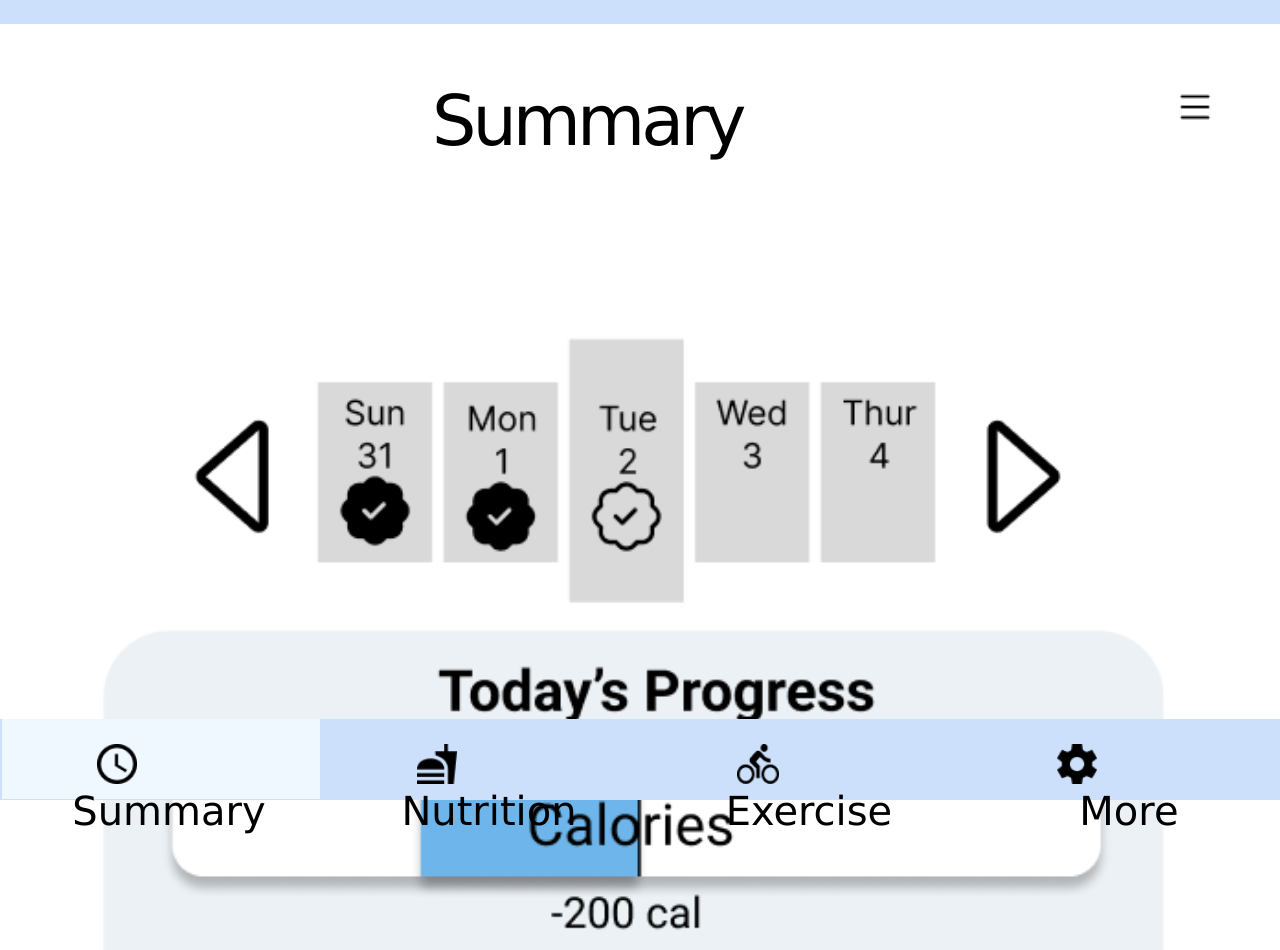
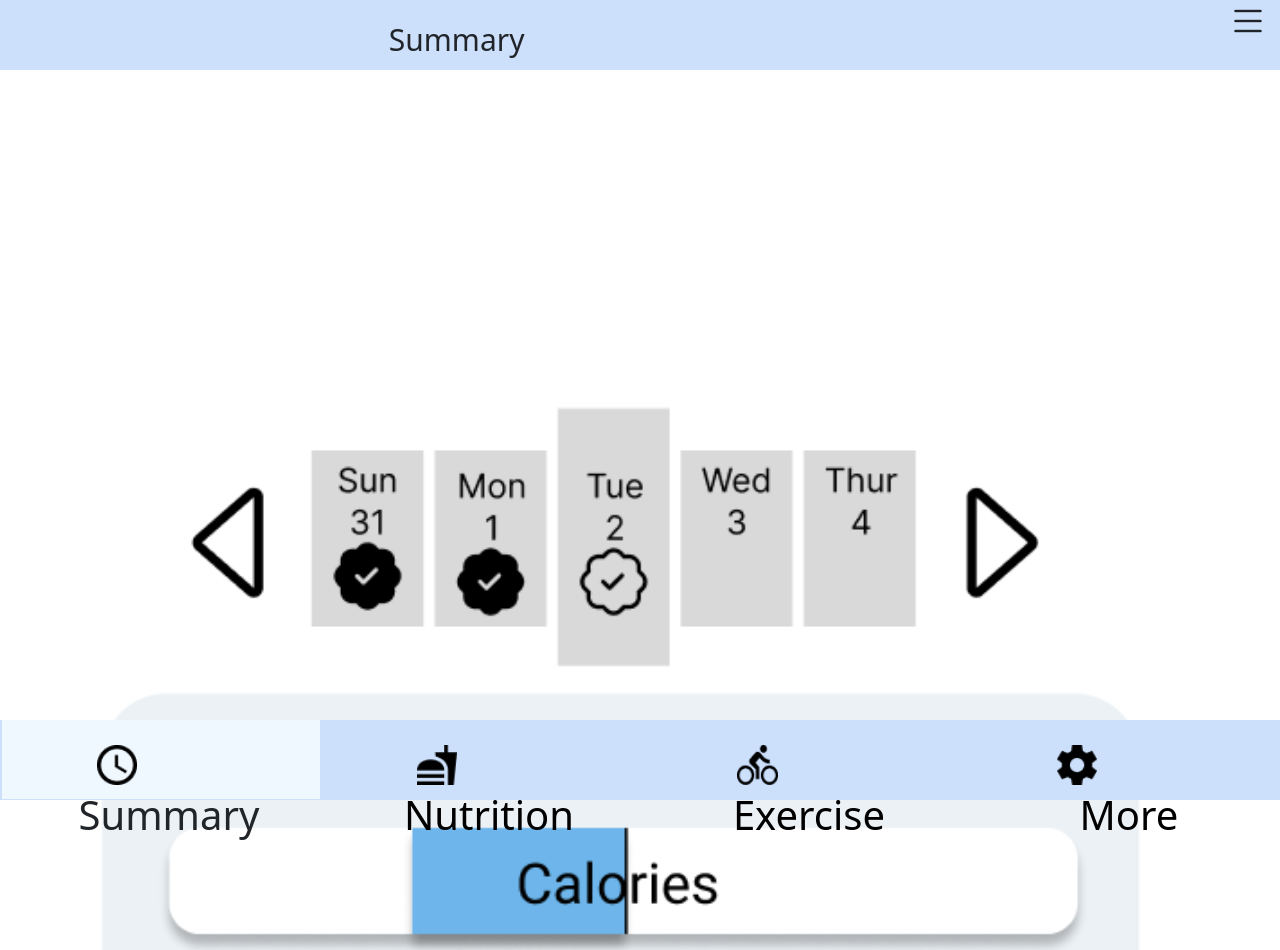
Before and after one commit to tigerisbigcat/CS160_Final_Project, a plain HTML site: page index.html in a window 1280 px wide. Shown: the top 950 px of the page. Drawn offline with nearby package versions, Linux system fonts and the light colour scheme.

Commit message:
update menu bar

```diff
--- a/css/exercise.css
+++ /dev/null
@@ -1,82 +0,0 @@
-body {
-    margin: 0px;
-    font-family: 'Lucida Sans', 'Lucida Sans Regular', 'Lucida Grande', 'Lucida Sans Unicode', Geneva, Verdana, sans-serif;
-    box-sizing: border-box;
-}
-
-footer {
-    width: 100%;
-    height: 10vh;
-    background-color: rgb(204, 224, 252);
-
-    padding-bottom: 1px;
-    position: fixed;
-    bottom: 0;
-    display: flex;
-    flex-flow: row;
-}
-
-.boxfooter {
-    width: 100%;
-    height: 100%;
-    margin-left: 2px;
-}
-
-.boxfooter a {
-    text-decoration: none;
-    color: black;
-}
-
-#exercise {
-    background-color: aliceblue;
-}
-
-.boxfooter:hover {
-    background-color: aliceblue;
-}
-
-.boxfooter img {
-    margin-top: 8%;
-    margin-left: 30%;
-    height: 50%;
-}
-
-.boxfootertext {
-    margin-left: 5%;
-    /* height: 15%; */
-    font-size: 40px;
-    text-align: center;
-
-}
-
-header {
-    width: 100%;
-    height: 13vh;
-    margin-top: -80px;
-    background-color: rgb(204, 224, 252);
-    position: fixed;
-}
-
-header img {
-    padding-top: 13%;
-    padding-right: 5%;
-    height: 40%;
-    float: right;
-}
-
-.head {
-    padding-top: 7%;
-    font-size: 70px;
-    font-weight:400;
-    letter-spacing: -4px;
-    text-align: center;
-}
-
-.index_body {
-    padding-top: 23%;
-}
-
-.index_body img {
-    padding-left: 2%;
-    width: 95%;
-}
--- a/css/index.css
+++ /dev/null
@@ -1,82 +0,0 @@
-body {
-    margin: 0px;
-    font-family: 'Lucida Sans', 'Lucida Sans Regular', 'Lucida Grande', 'Lucida Sans Unicode', Geneva, Verdana, sans-serif;
-    box-sizing: border-box;
-}
-
-footer {
-    width: 100%;
-    height: 10vh;
-    background-color: rgb(204, 224, 252);
-
-    padding-bottom: 1px;
-    position: fixed;
-    bottom: 0;
-    display: flex;
-    flex-flow: row;
-}
-
-.boxfooter {
-    width: 100%;
-    height: 100%;
-    margin-left: 2px;
-}
-
-.boxfooter a {
-    text-decoration: none;
-    color: black;
-}
-
-#summary {
-    background-color: aliceblue;
-}
-
-.boxfooter:hover {
-    background-color: aliceblue;
-}
-
-.boxfooter img {
-    margin-top: 8%;
-    margin-left: 30%;
-    height: 50%;
-}
-
-.boxfootertext {
-    margin-left: 5%;
-    /* height: 15%; */
-    font-size: 40px;
-    text-align: center;
-
-}
-
-header {
-    width: 100%;
-    height: 13vh;
-    margin-top: -80px;
-    background-color: rgb(204, 224, 252);
-    position: fixed;
-}
-
-header img {
-    padding-top: 13%;
-    padding-right: 5%;
-    height: 40%;
-    float: right;
-}
-
-.head {
-    padding-top: 7%;
-    font-size: 70px;
-    font-weight:400;
-    letter-spacing: -4px;
-    text-align: center;
-}
-
-.index_body {
-    padding-top: 23%;
-}
-
-.index_body img {
-    padding-left: 2%;
-    width: 95%;
-}
--- a/css/nutrition.css
+++ /dev/null
@@ -1,82 +0,0 @@
-body {
-    margin: 0px;
-    font-family: 'Lucida Sans', 'Lucida Sans Regular', 'Lucida Grande', 'Lucida Sans Unicode', Geneva, Verdana, sans-serif;
-    box-sizing: border-box;
-}
-
-footer {
-    width: 100%;
-    height: 10vh;
-    background-color: rgb(204, 224, 252);
-
-    padding-bottom: 1px;
-    position: fixed;
-    bottom: 0;
-    display: flex;
-    flex-flow: row;
-}
-
-.boxfooter {
-    width: 100%;
-    height: 100%;
-    margin-left: 2px;
-}
-
-.boxfooter a {
-    text-decoration: none;
-    color: black;
-}
-
-#nutrition {
-    background-color: aliceblue;
-}
-
-.boxfooter:hover {
-    background-color: aliceblue;
-}
-
-.boxfooter img {
-    margin-top: 8%;
-    margin-left: 30%;
-    height: 50%;
-}
-
-.boxfootertext {
-    margin-left: 5%;
-    /* height: 15%; */
-    font-size: 40px;
-    text-align: center;
-
-}
-
-header {
-    width: 100%;
-    height: 13vh;
-    margin-top: -80px;
-    background-color: rgb(204, 224, 252);
-    position: fixed;
-}
-
-header img {
-    padding-top: 13%;
-    padding-right: 5%;
-    height: 40%;
-    float: right;
-}
-
-.head {
-    padding-top: 7%;
-    font-size: 70px;
-    font-weight:400;
-    letter-spacing: -4px;
-    text-align: center;
-}
-
-.index_body {
-    padding-top: 23%;
-}
-
-.index_body img {
-    padding-left: 2%;
-    width: 95%;
-}
--- a/css/more.css
+++ b/index.css
@@ -1,3 +1,43 @@
+@media only screen and (max-width: 620px) {
+    /* For mobile phones: */
+    .menu, .main, .right {
+      width: 100%;
+    }
+  }
+
+  /* main {
+    display: flex;
+    flex-wrap: nowrap;
+    height: 100vh;
+    height: -webkit-fill-available;
+    max-height: 100vh;
+    overflow-x: auto;
+    overflow-y: hidden;
+  } */
+
+.navbar {
+    background-color: rgb(204, 224, 252);
+    height: 70px;
+  }
+
+.navbar p {
+    font-size: 30px;
+    margin-top: 3%;
+    margin-bottom: 1rem;
+    padding-left: 30%;
+}
+
+.container-fluid {
+    padding-right: calc(var(--bs-gutter-x) * 0.5);
+    padding-left: calc(var(--bs-gutter-x) * 5);
+    margin-top: calc(var(--bs-gutter-x) * (-0.5));
+}
+
+.bi-list {
+    font-size: 40px;
+}
+
+
 body {
     margin: 0px;
     font-family: 'Lucida Sans', 'Lucida Sans Regular', 'Lucida Grande', 'Lucida Sans Unicode', Geneva, Verdana, sans-serif;
@@ -27,7 +67,7 @@ footer {
     color: black;
 }
 
-#more {
+#summary, #exercise, #more, #nutrition {
     background-color: aliceblue;
 }
 
@@ -49,13 +89,13 @@ footer {
 
 }
 
-header {
-    width: 100%;
-    height: 13vh;
+/* header {
+    width: 100vw;
+    height: 200px;
     margin-top: -80px;
     background-color: rgb(204, 224, 252);
     position: fixed;
-}
+} */
 
 header img {
     padding-top: 13%;
--- a/index.html
+++ b/index.html
@@ -1,21 +1,50 @@
 <!DOCTYPE html>
 <html lang="en">
   <head>
-    <meta charset="UTF-8" />
-    <title>CaloriesCalculator</title>
-    <link rel="stylesheet" type="text/css" href="css/index.css" />
-    <script src="js/index.js"></script>
+    <meta charset="utf-8" />
+    <meta name="viewport" content="width=device-width, initial-scale=1" />
+    <title>Nutrition Calculator</title>
+    <link rel="stylesheet" href="index.css" />
+    <link
+      href="https://cdn.jsdelivr.net/npm/bootstrap@5.2.0-beta1/dist/css/bootstrap.min.css"
+      rel="stylesheet"
+      integrity="sha384-0evHe/X+R7YkIZDRvuzKMRqM+OrBnVFBL6DOitfPri4tjfHxaWutUpFmBp4vmVor"
+      crossorigin="anonymous"
+    />
+    <link
+      rel="stylesheet"
+      href="https://cdn.jsdelivr.net/npm/bootstrap-icons@1.8.3/font/bootstrap-icons.css"
+    />
   </head>
 
   <body>
     <!-- Home Page -->
     <div class=""></div>
+    <script
+      src="https://cdn.jsdelivr.net/npm/bootstrap@5.2.0-beta1/dist/js/bootstrap.bundle.min.js"
+      integrity="sha384-pprn3073KE6tl6bjs2QrFaJGz5/SUsLqktiwsUTF55Jfv3qYSDhgCecCxMW52nD2"
+      crossorigin="anonymous"
+    ></script>
+
+    <nav class="navbar navbar-expand-lg">
+      <div class="container-fluid">
+        <p>Summary</p>
+        <div id="navbarSupportedContent">
+          <ul class="navbar-nav me-auto mb-2 mb-lg-0"></ul>
+          <ul class="d-flex">
+            <i class="bi bi-list"></i>
+          </ul>
+        </div>
+      </div>
+    </nav>
+
+    <!-- <main></main> -->
   </body>
 
-  <header>
+  <!-- <header>
     <img src="images/list.png" alt="list" />
     <div class="head"><p>Summary</p></div>
-  </header>
+  </header> -->
 
   <div class="index_body">
     <img src="images/index_body.png" alt="index_body" />
```
Also changed, not shown: exercise.html (+1 -1 lines), more.html (+1 -1 lines), nutrition.html (+1 -1 lines), index.js (renamed from js/index.js).
